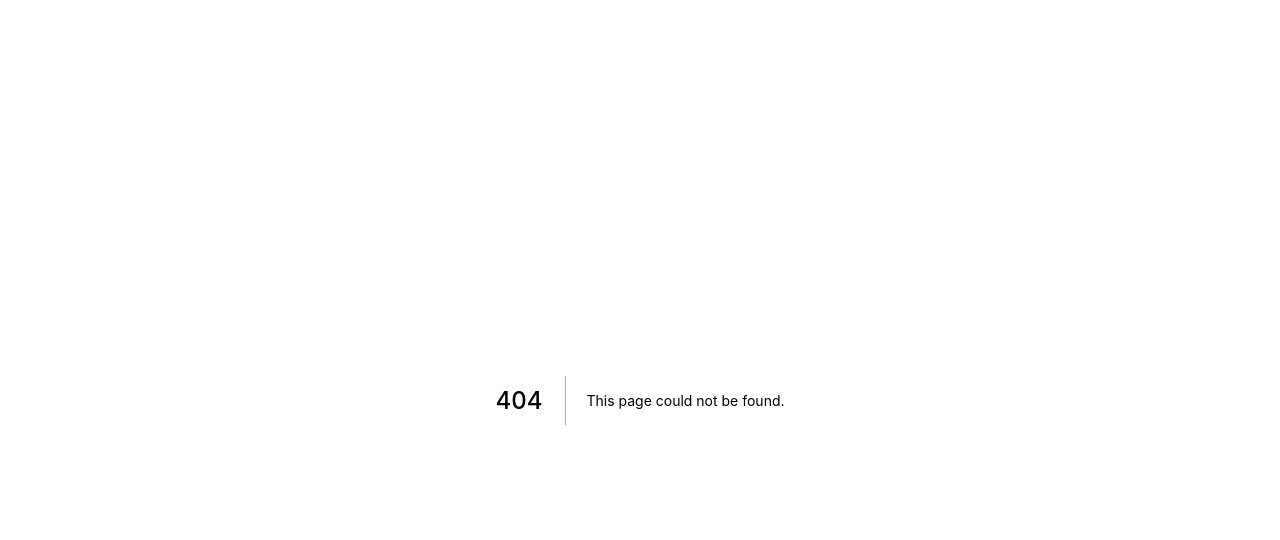
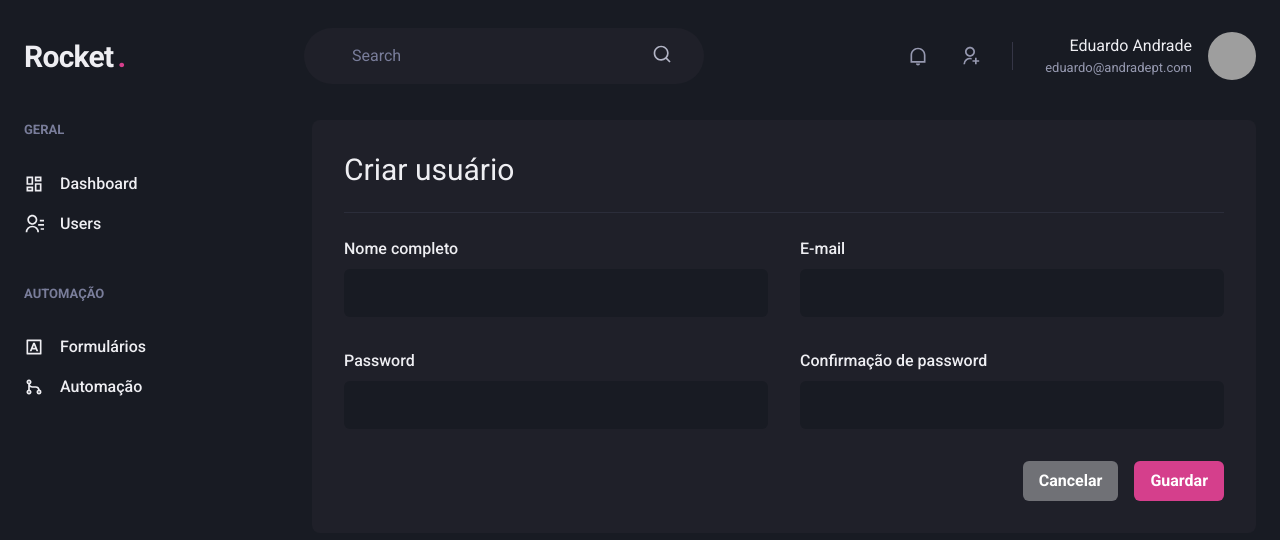
Before and after one commit to edu2andrade/rocket-dashboard, a Next.js app: page /users/create in a window 1280 px wide. Before the commit this address had no page. Shown: the top 540 px of the page. Built offline with nearby package versions, Linux system fonts and the light colour scheme; grey boxes are pictures that could not be loaded.

Commit message:
CreateUser page created

```diff
--- /dev/null
+++ b/src/pages/users/create.tsx
@@ -0,0 +1,50 @@
+import {
+  Box,
+  Button,
+  Divider,
+  Flex,
+  Heading,
+  HStack,
+  SimpleGrid,
+  VStack,
+} from "@chakra-ui/react";
+import { Input } from "../../components/Form/Input";
+import { Header } from "../../components/Header";
+import { Sidebar } from "../../components/Sidebar";
+
+export default function CreateUser() {
+  return (
+    <Box>
+      <Header />
+      <Flex w="100%" my="6" maxWidth={1480} mx="auto" px="6">
+        <Sidebar />
+        <Box flex="1" borderRadius="8" bg="gray.800" p="8">
+          <Heading size="lg" fontWeight="normal">
+            Criar usuário
+          </Heading>
+          <Divider my="6" borderColor="gray.700" />
+          <VStack spacing="8">
+            <SimpleGrid minChildWidth="240px" spacing="8" w="100%">
+              <Input name="name" label="Nome completo" />
+              <Input name="email" type="email" label="E-mail" />
+            </SimpleGrid>
+            <SimpleGrid minChildWidth="240px" spacing="8" w="100%">
+              <Input name="password" type="password" label="Password" />
+              <Input
+                name="password_confirmation"
+                type="password"
+                label="Confirmação de password"
+              />
+            </SimpleGrid>
+          </VStack>
+          <Flex mt="8" justify="flex-end">
+            <HStack spacing="4">
+              <Button colorScheme={"whiteAlpha"}>Cancelar</Button>
+              <Button colorScheme={"pink"}>Guardar</Button>
+            </HStack>
+          </Flex>
+        </Box>
+      </Flex>
+    </Box>
+  );
+}
```
